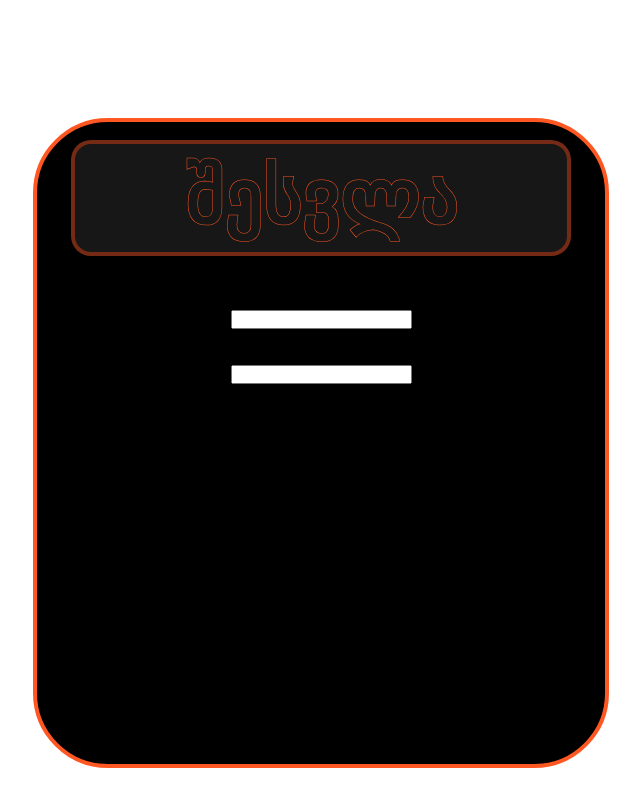
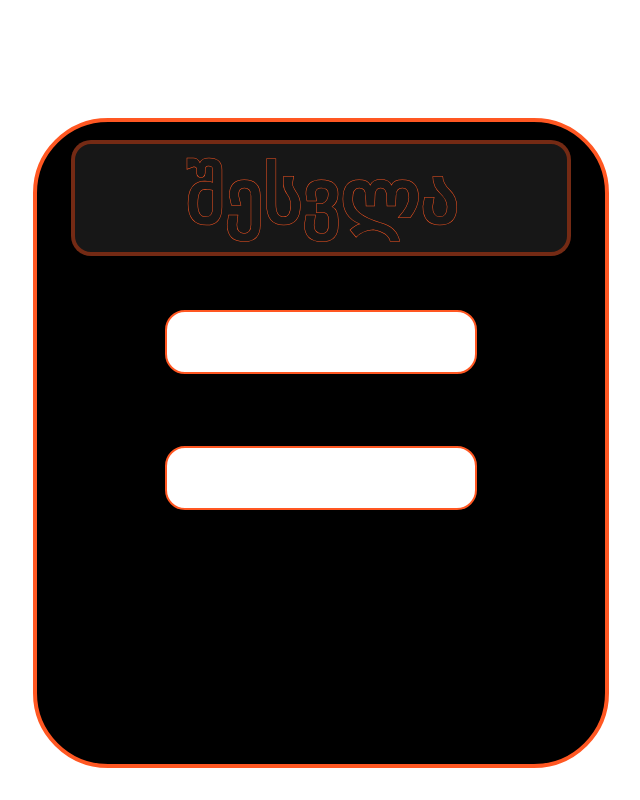
Before and after one commit to sandro-git14/LERN-CODING-GE, a Next.js app: page /Login in a window 1280 px wide. Shown: the whole page, without its empty margins (319-959 px from the left). Built offline with nearby package versions, Linux system fonts and the light colour scheme.

Commit message:
Finished First Tow Main, Login adn Welcome Pages

```diff
--- /dev/null
+++ b/src/app/Input/Inp.css
@@ -0,0 +1,9 @@
+.Input {
+    width: 55%;
+    height: 10%;
+    border-radius: 20px;
+    border: none;
+    font-size: 25px;
+    border: 2.5px solid #FF5722;
+    color: #dc4b1f;
+}
--- a/src/app/Input/page.tsx
+++ b/src/app/Input/page.tsx
@@ -1,7 +1,9 @@
+import '../Input/Inp.css';
+
 function Inp() {
     return (
         <>
-        <input type="text" />
+        <input type="text" className="Input"/>
         </>
     )
 }
--- a/src/app/Login/page.tsx
+++ b/src/app/Login/page.tsx
@@ -12,7 +12,7 @@ export default function LoginPage() {
                 <h1 className='Login_TXT'>შესვლა</h1>
                 <br /><br /><br />
                 <Inp />
-                <br /><br /><br />
+                <br /><br /><br /><br /><br />
                 <Inp />
             </div>
         </center>
```
